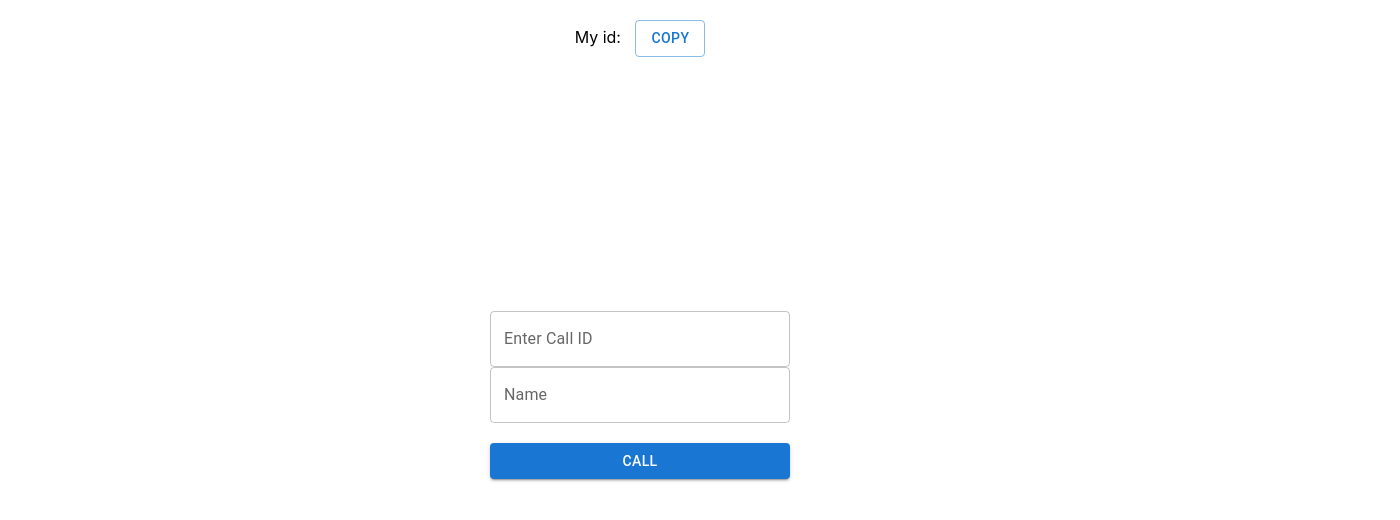
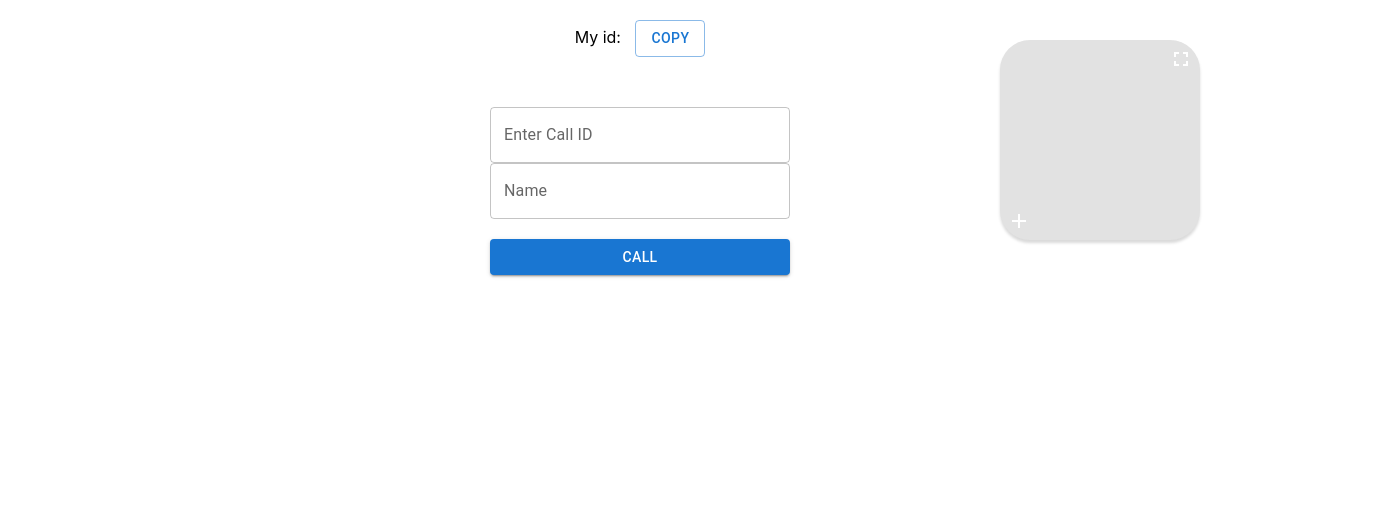
Before and after one commit to Nilesh1409/video-call-frontend, a React (Create React App) app: page / in a window 1280 px wide. Shown: the top 520 px of the page, 1400 px wide, since content can reach past the window. Built offline with nearby package versions, Linux system fonts and the light colour scheme; no server answers.

Commit message:
video fix test

```diff
--- a/src/App.js
+++ b/src/App.js
@@ -163,12 +163,13 @@ function App() {
       )}
       {/* <RemoteVideo videoRef={callerVideo} /> */}
       {/* {stream ? <VideoPreview videoRef={localVideo} /> : ""} */}
-      <video
+      <VideoPreview videoRef={localVideo} />
+      {/* <video
         style={{ height: "200px", borderRadius: "30px" }}
         ref={localVideo}
         autoPlay
         playsInline
-      />
+      /> */}
       {/* <VideoPreview videoRef={localVideo} /> */}
       {!callAccepted ? (
         <div className="caller-id-and-button-container">
```
